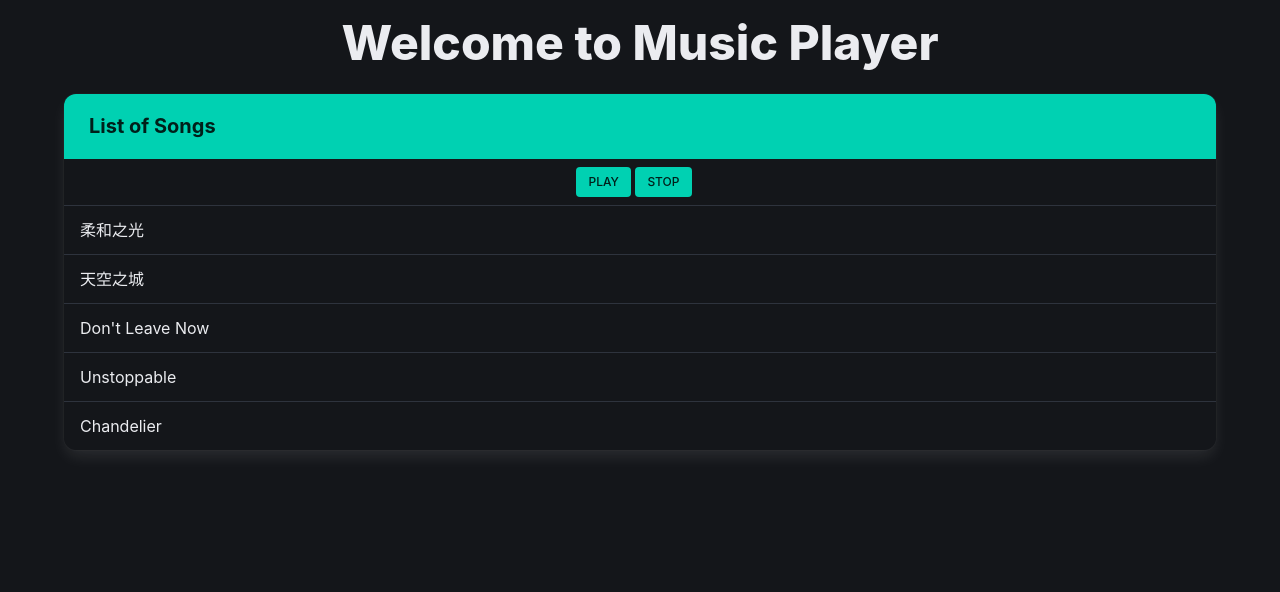
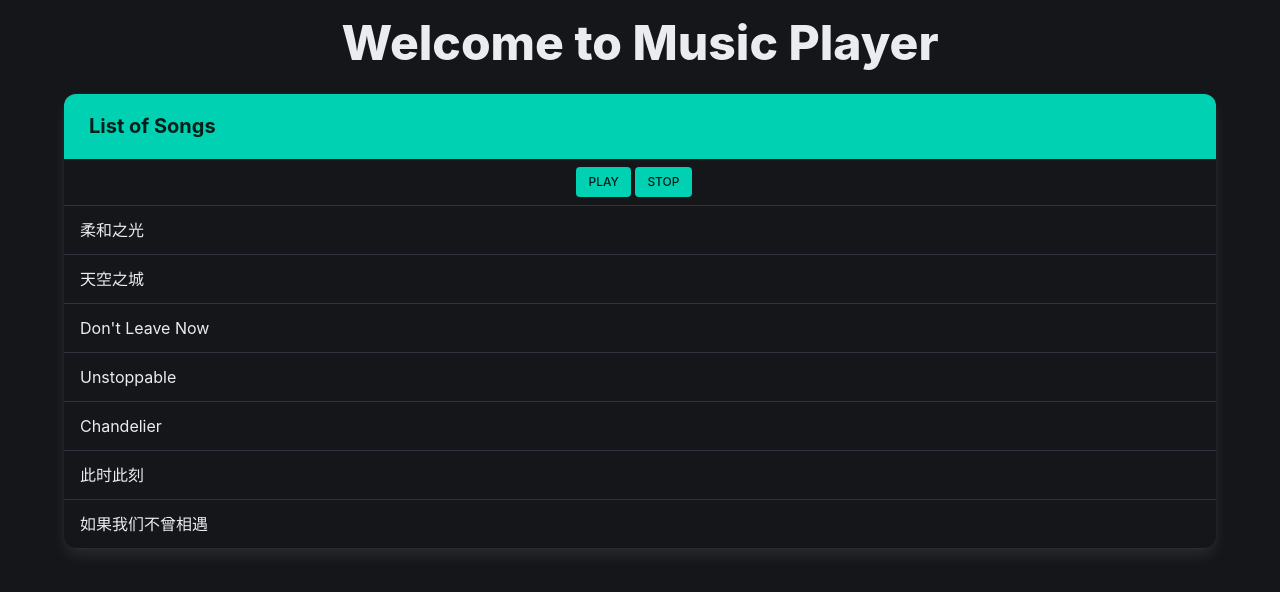
Before and after one commit to hjslovehr/MyPublicProject, a plain HTML site: page music-player.html in a window 1280 px wide. Drawn offline with nearby package versions, Linux system fonts and the light colour scheme.

Commit message:
Update music-player.html

```diff
--- a/music-player.html
+++ b/music-player.html
@@ -94,6 +94,18 @@
           >
             Chandelier
           </div>
+          <div
+            class="panel-block"
+            data-song="./static/music/许巍 - 此时此刻.mp3"
+          >
+            此时此刻
+          </div>
+          <div
+            class="panel-block"
+            data-song="./static/music/五月天-如果我们不曾相遇.flac"
+          >
+            如果我们不曾相遇
+          </div>
         </div>
       </main>
     </div>
```
